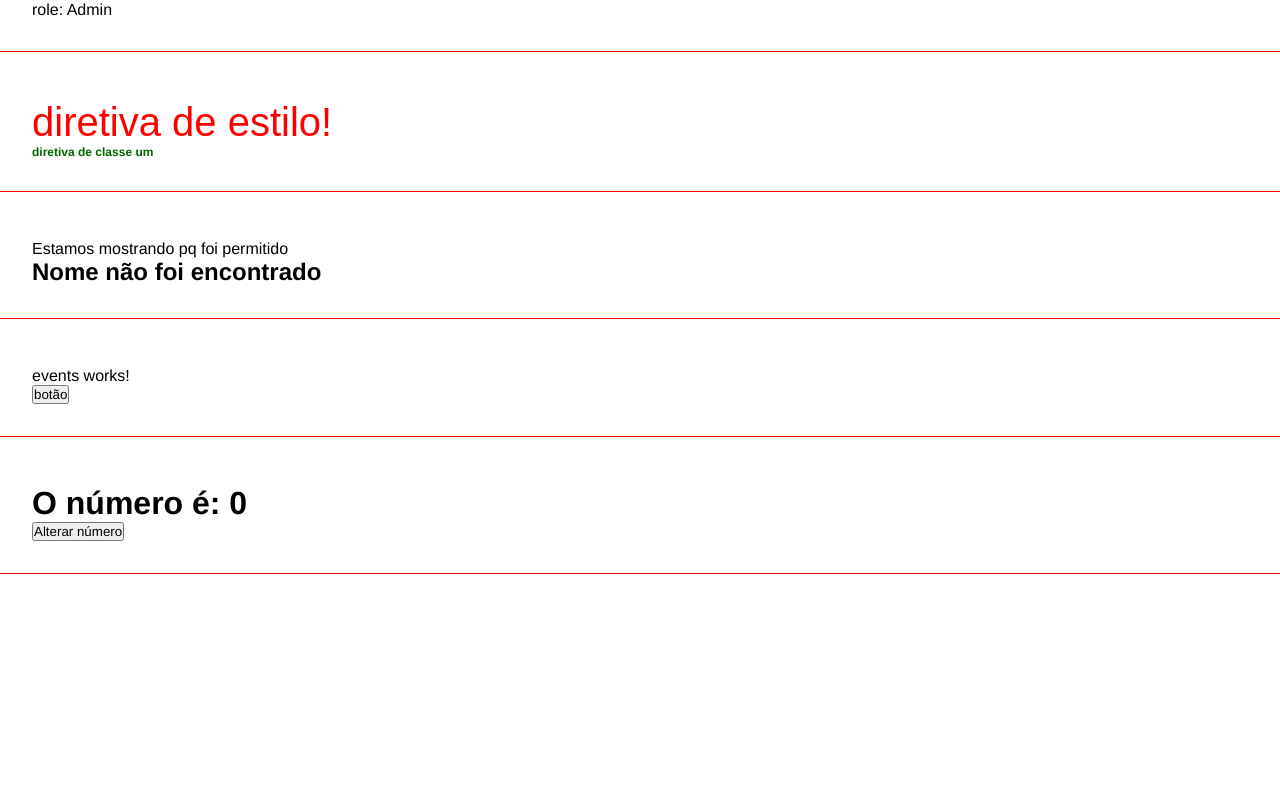
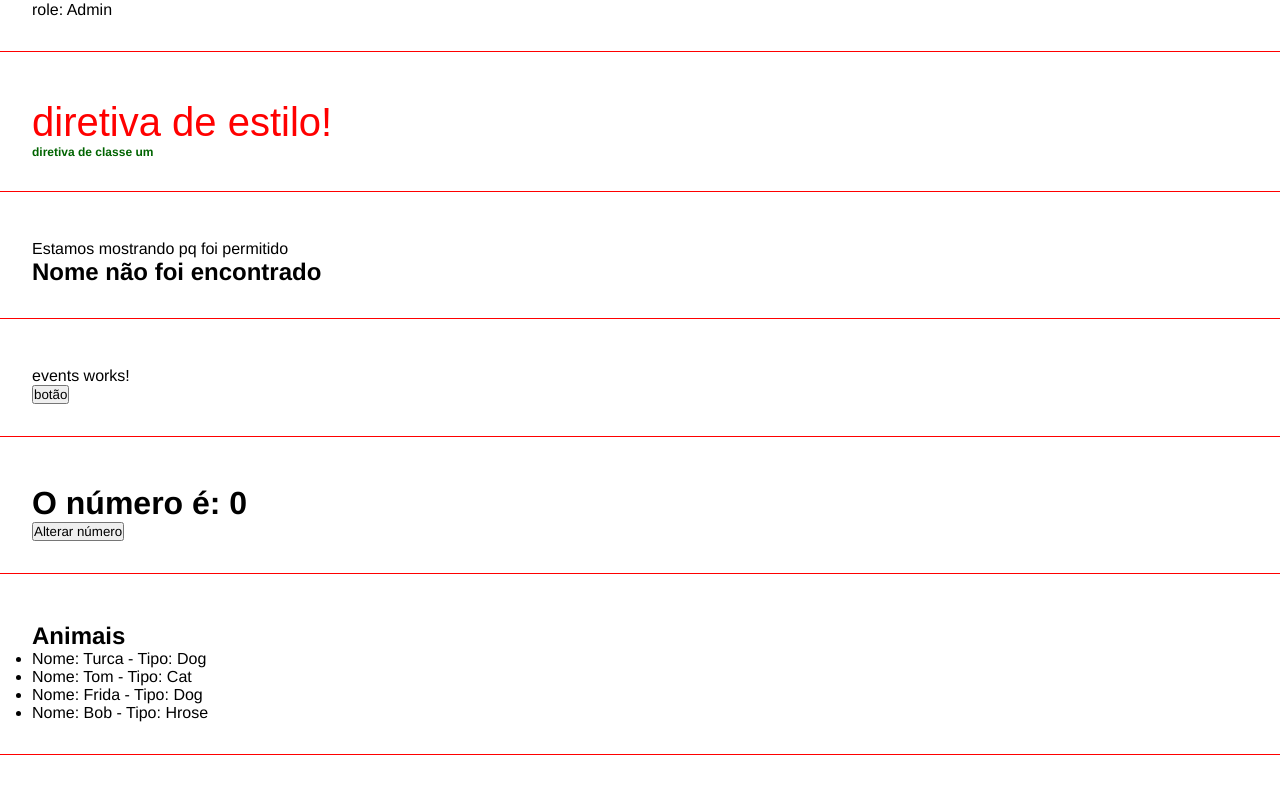
Before and after one commit to mtmodesti/AngularTraining, an Angular app: page / in a window 1280 px wide. Shown: the part 276-1070 px from the top of the page. Built offline with nearby package versions, Linux system fonts and the light colour scheme.

Commit message:
feat: Conditional rendering component with ng fort

```diff
--- a/src/app/app.component.html
+++ b/src/app/app.component.html
@@ -11,3 +11,5 @@
 <app-events></app-events>
 
 <app-emitter></app-emitter>
+
+<app-list-render></app-list-render>
--- a/src/app/app.module.ts
+++ b/src/app/app.module.ts
@@ -10,6 +10,7 @@
 import { EventsComponent } from './components/events/events.component';
 import { EmitterComponent } from './components/emitter/emitter.component';
 import { ChangeNumberComponent } from './components/change-number/change-number.component';
+import { ListRenderComponent } from './components/list-render/list-render.component';
 
 @NgModule({
   declarations: [
@@ -20,7 +21,8 @@
     IfRenderComponent,
     EventsComponent,
     EmitterComponent,
-    ChangeNumberComponent
+    ChangeNumberComponent,
+    ListRenderComponent
   ],
   imports: [
     BrowserModule,
--- /dev/null
+++ b/src/app/components/list-render/list-render.component.html
@@ -0,0 +1,6 @@
+<div class="class">
+  <h2>Animais</h2>
+  <ul>
+    <li *ngFor="let animal of animals">Nome: {{ animal.name }} - Tipo: {{animal.type}}</li>
+  </ul>
+</div>
--- /dev/null
+++ b/src/app/components/list-render/list-render.component.ts
@@ -0,0 +1,19 @@
+import { Component, OnInit } from '@angular/core';
+
+@Component({
+  selector: 'app-list-render',
+  templateUrl: './list-render.component.html',
+  styleUrls: ['./list-render.component.css'],
+})
+export class ListRenderComponent implements OnInit {
+  animals = [
+    { name: 'Turca', type: 'Dog' },
+    { name: 'Tom',   type: 'Cat' },
+    { name: 'Frida', type: 'Dog' },
+    { name: 'Bob',   type: 'Hrose' },
+  ];
+
+  constructor() {}
+
+  ngOnInit(): void {}
+}
```
Also changed, not shown: src/app/components/list-render/list-render.component.css (added), 1 other file (tests, documents, lock files or other folders).
